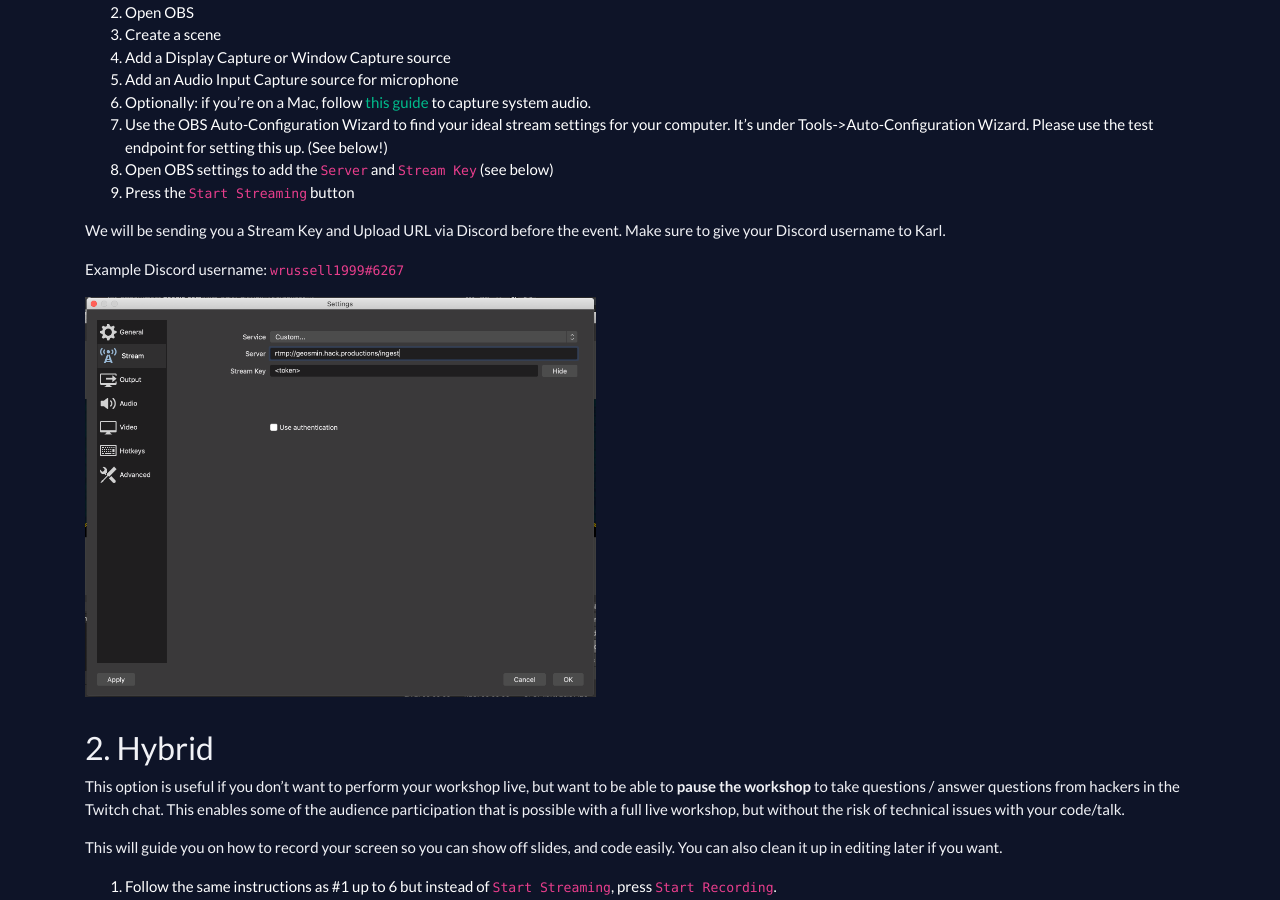
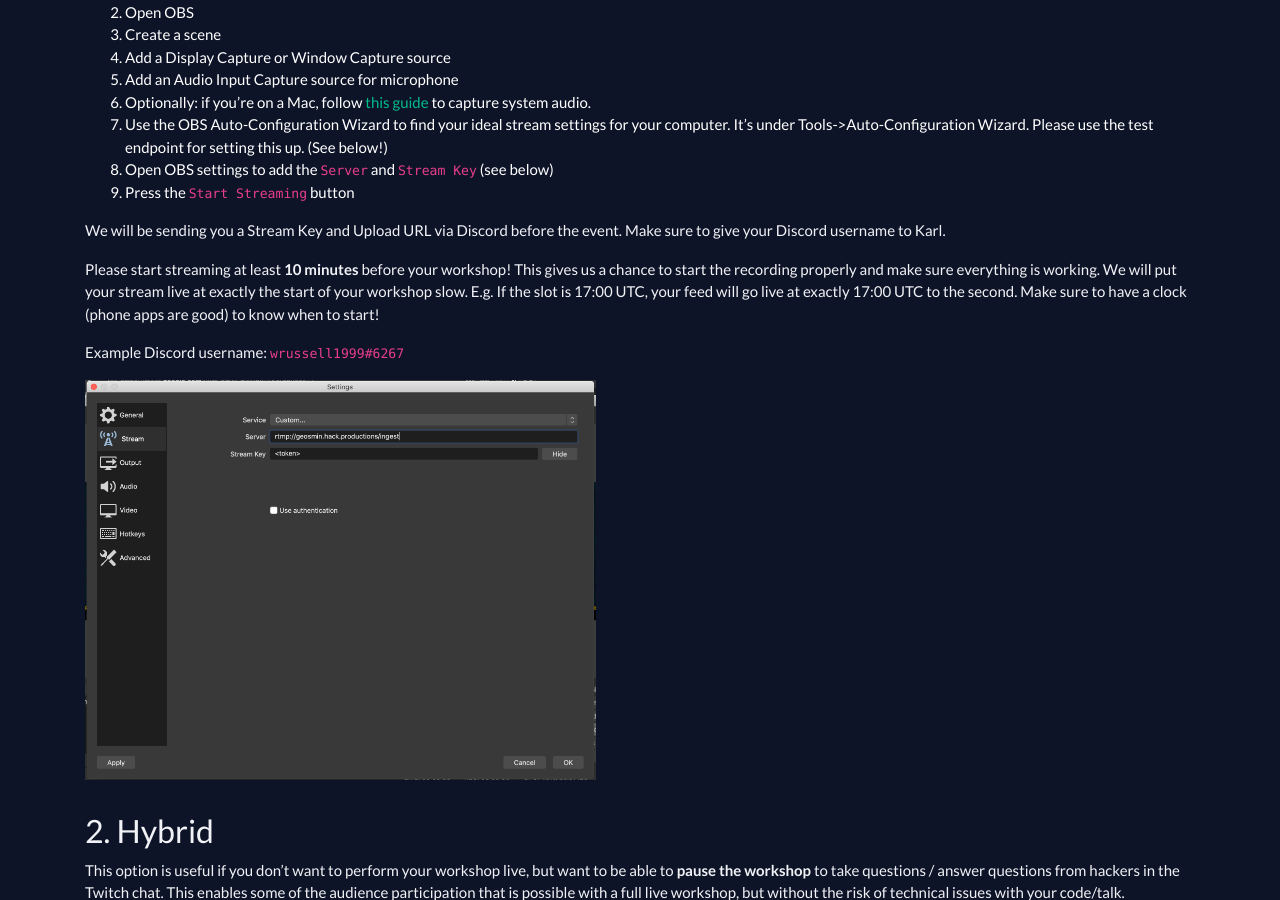
Before and after one commit to HackQuarantine/hq-website, a Jekyll site: the page built from workshops.md, in a window 1280 px wide and 900 px high, scrolled down 763 px. Built offline with Jekyll 4.4.1, drawn with Linux system fonts in a browser that asks for light colours; nearby versions of some CDN libraries; some of the changed text lies outside the part shown.

```diff
--- a/workshops.md
+++ b/workshops.md
@@ -41,6 +41,8 @@ It can also record the content of your screen to a video file, and we recommend
 
 
 We will be sending you a Stream Key and Upload URL via Discord before the event. Make sure to give your Discord username to Karl.
+
+Please start streaming at least **10 minutes** before your workshop! This gives us a chance to start the recording properly and make sure everything is working. We will put your stream live at exactly the start of your workshop slow. E.g. If the slot is 17:00 UTC, your feed will go live at exactly 17:00 UTC to the second. Make sure to have a clock (phone apps are good) to know when to start!
 
 Example Discord username: `wrussell1999#6267`
 
@@ -87,9 +89,10 @@ NOTE: your stream key is only valid *1 hour before*, during and *1 hour after* y
   1. Follow either of the two guides above to configure your streaming setup
   2. Set your custom RTMP url to rtmp://geosmin.hack.productions/test
   3. Press 'Start Streaming'
-  3. Go to https://geosmin.hack.productions/test
+  3. Go to [https://geosmin.hack.productions/test](https://geosmin.hack.productions/test)
   4. Confirm that the video and audio you are expecting to be streamed is replayed in your browser
 
+As mentioned above, you'll only be able to test your stream *1 hour* before your workshop slot.
 
 This is also a good time to figure out your ideal streaming configuration with the OBS Auto-Configuration Wizard.
 
```
